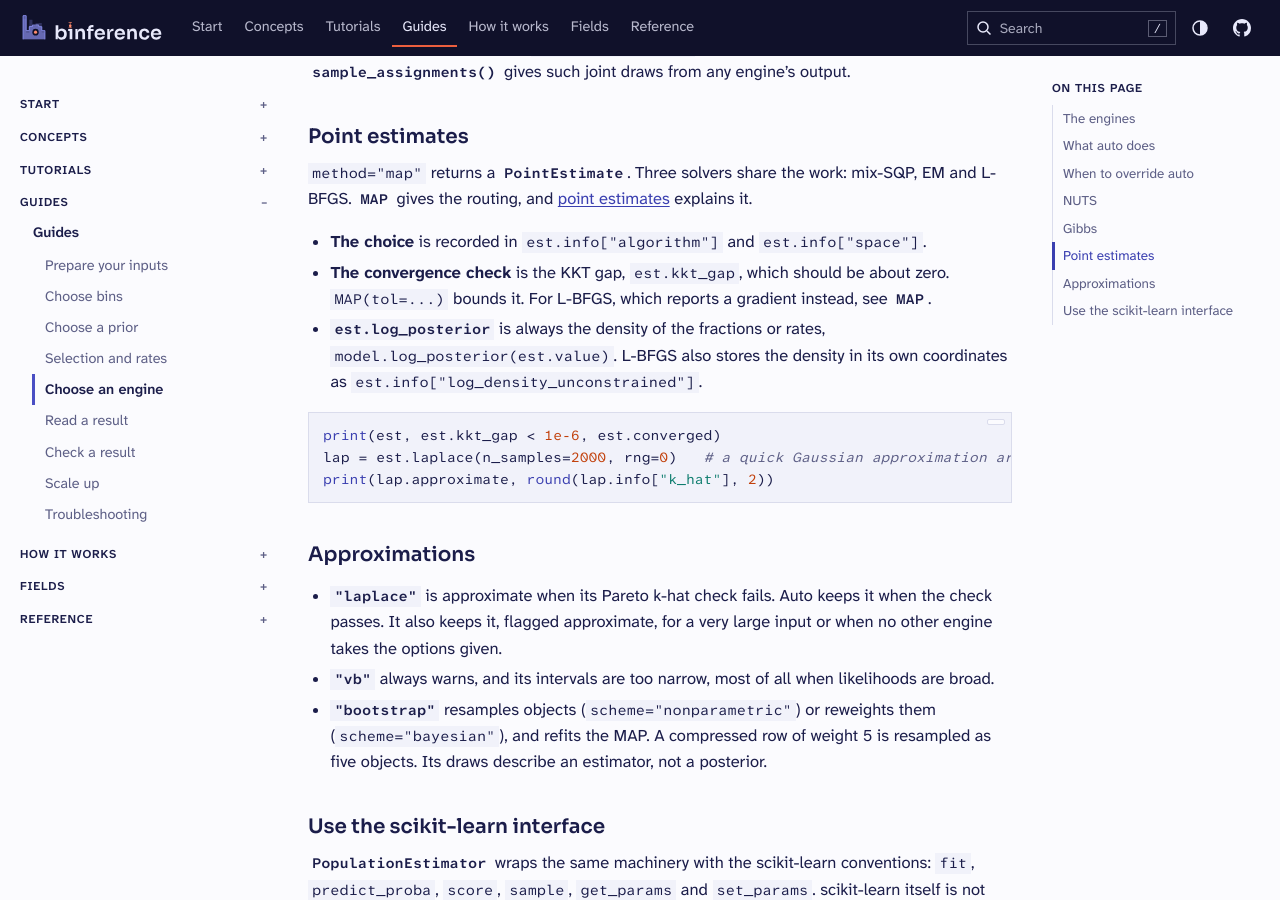
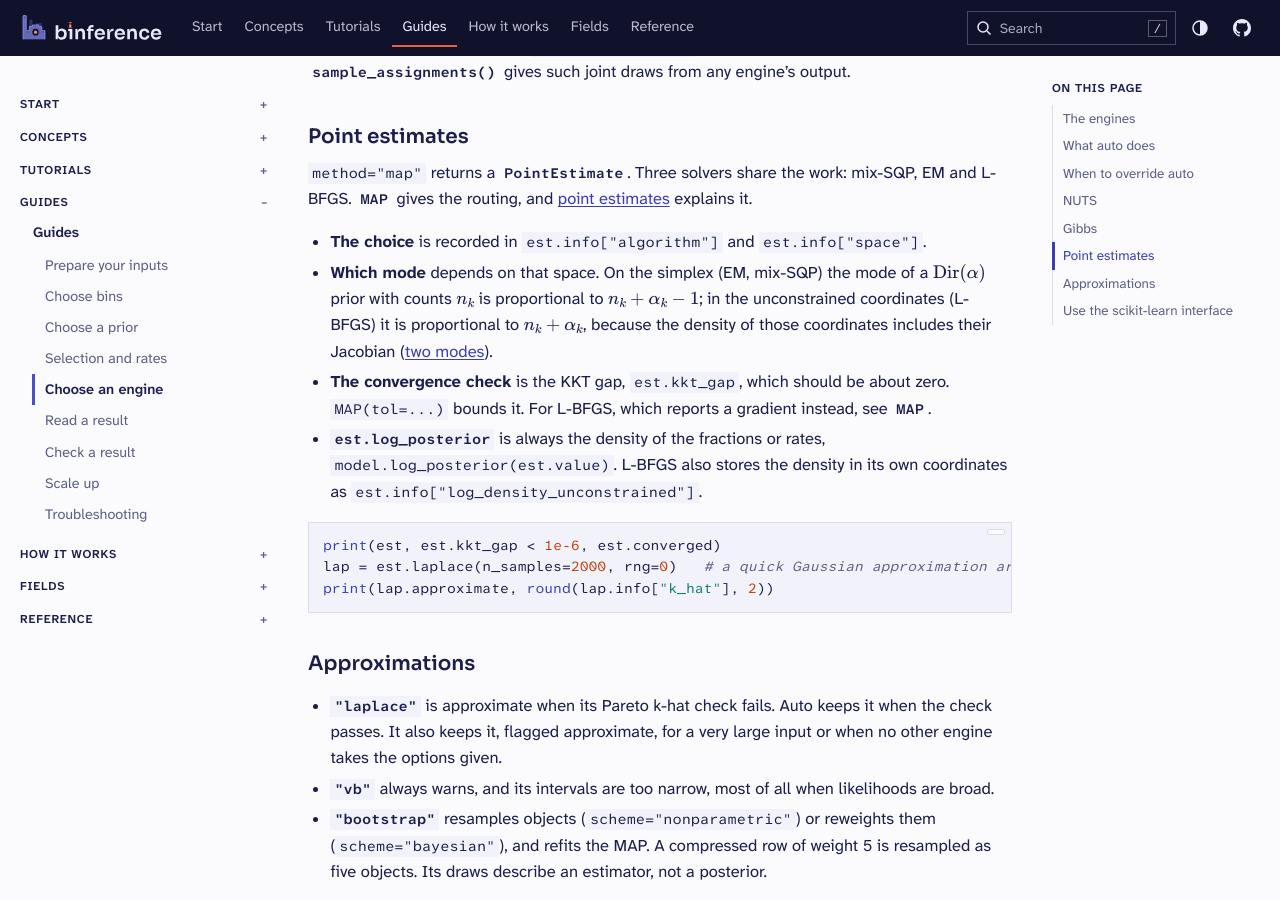
Before and after one commit to joshspeagle/binference, a Sphinx documentation site: the page built from docs/guides/engines.md, in a window 1280 px wide and 900 px high, scrolled down 2718 px. Built offline with Sphinx 7.4.7, drawn with Linux system fonts in a browser that asks for light colours; cross-references to code outside the pages are shown as plain code.

Commit message:
Say which mode a point estimate is, and name arrays by coordinates
Co-Authored-By: Claude Opus 5.5 <noreply@anthropic.com>
Claude-Session: https://claude.ai/code/session_01De68Qguk82R9FGTNQYmYnz

```diff
--- a/docs/guides/engines.md
+++ b/docs/guides/engines.md
@@ -127,6 +127,11 @@ routing, and [point estimates](../how-it-works/point-estimates.md)
 explains it.
 
 - **The choice** is recorded in `est.info["algorithm"]` and `est.info["space"]`.
+- **Which mode** depends on that space. On the simplex (EM, mix-SQP) the mode of a
+  $\mathrm{Dir}(\alpha)$ prior with counts $n_k$ is proportional to $n_k+\alpha_k-1$; in the
+  unconstrained coordinates (L-BFGS) it is proportional to $n_k+\alpha_k$, because the
+  density of those coordinates includes their Jacobian
+  ([two modes](../how-it-works/point-estimates.md#two-coordinate-systems-two-modes)).
 - **The convergence check** is the {term}`KKT gap`, `est.kkt_gap`, which should be
   about zero. `MAP(tol=...)` bounds it. For L-BFGS, which reports a gradient instead,
   see {class}`~binference.samplers.MAP`.
```
Also changed, not shown: CONTRIBUTING.md (+4 -0 lines).
